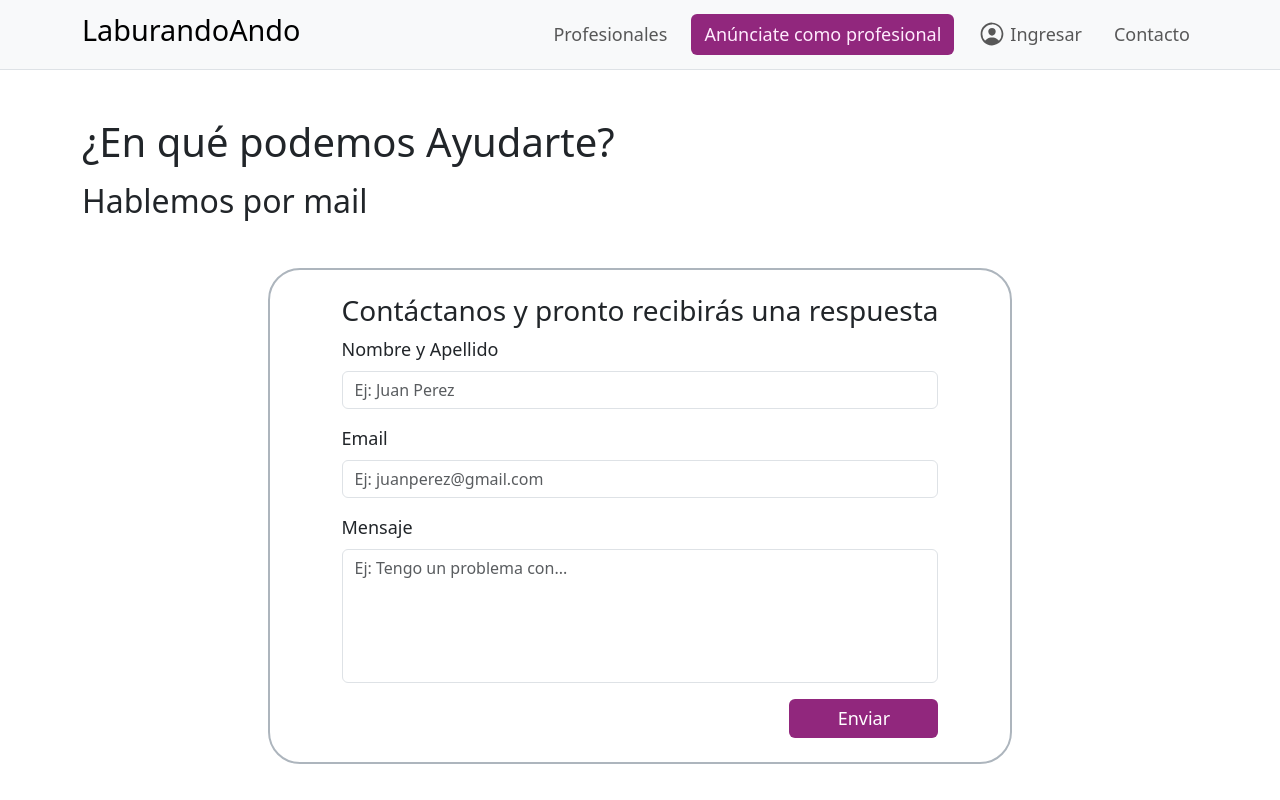
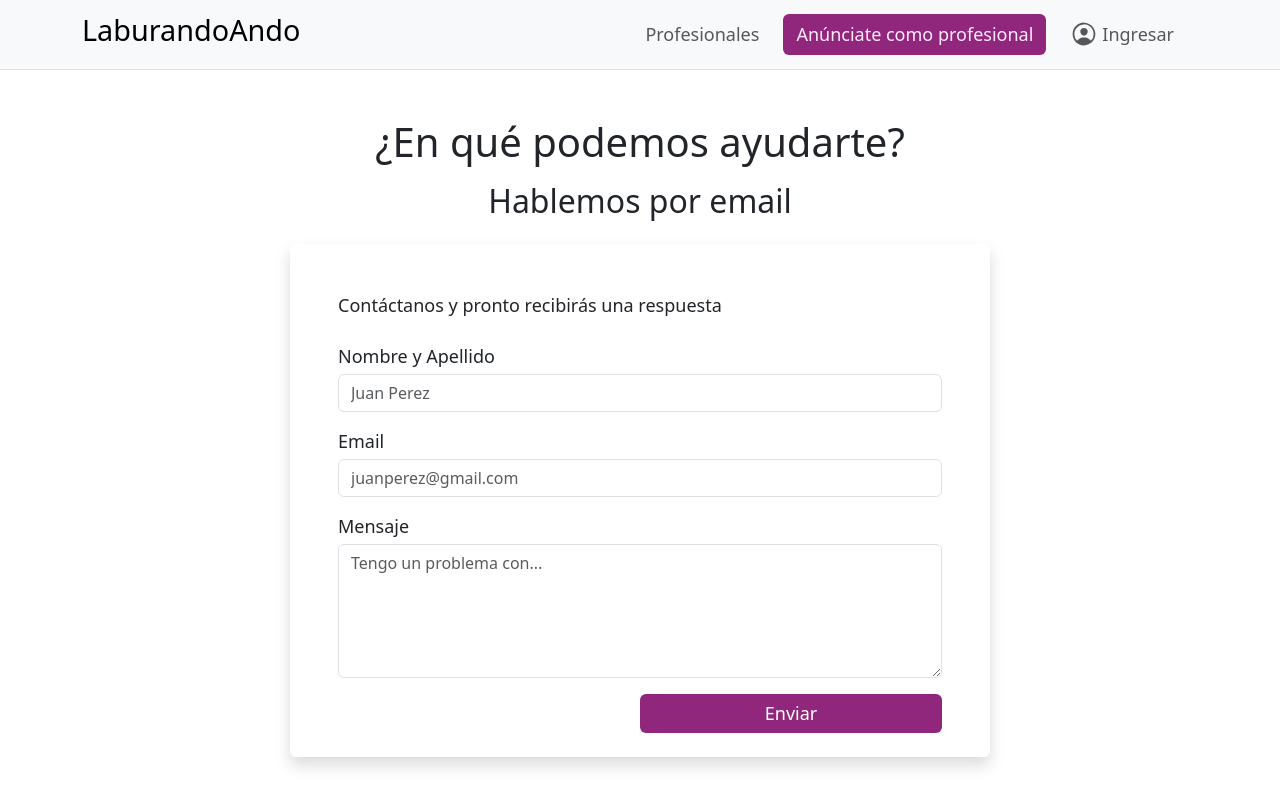
Before and after one commit to FranprzDev/LaburandoAndo, a React (Vite) app: page /contacto in a window 1280 px wide. Shown: the top 800 px of the page. Built offline with nearby package versions, Linux system fonts and the light colour scheme.

Commit message:
centre contenido de pag Contacto y aplique estilos a form y btn

```diff
--- a/src/common/components/Menu.jsx
+++ b/src/common/components/Menu.jsx
@@ -134,12 +134,6 @@ const Menu = () => {
                 </NavDropdown>
               </>
             )}
-            <Link
-              className={`nav-link`}
-              to={"/contacto"}
-            >
-              Contacto
-            </Link>
           </Nav>
         </Navbar.Collapse>
       </Container>
--- a/src/pages/Contacto/Contacto.jsx
+++ b/src/pages/Contacto/Contacto.jsx
@@ -1,16 +1,17 @@
-import React from 'react'
-import FormularioContacto from './components/FormularioContacto'
+import FormularioContacto from "./components/FormularioContacto";
 
 const Contacto = () => {
   return (
-    <section className='mainSection container'>
-      <div className='my-5'>
-      <h1>¿En qué podemos Ayudarte?</h1>
-      <h2 className='my-3'>Hablemos por mail</h2>
+    <section className="mainSection container py-3 py-lg-5">
+      <div className="text-center mb-md-4">
+        <h1>¿En qué podemos ayudarte?</h1>
+        <h2 className="my-3">Hablemos por email</h2>
       </div>
-      <FormularioContacto/>
+      <div className="d-flex justify-content-center w-100">
+        <FormularioContacto />
+      </div>
     </section>
-  )
-}
+  );
+};
 
-export default Contacto
+export default Contacto;
--- a/src/pages/Contacto/components/FormularioContacto.jsx
+++ b/src/pages/Contacto/components/FormularioContacto.jsx
@@ -1,8 +1,8 @@
-import React from "react";
 import { Button, Form } from "react-bootstrap";
 import "../contacto.css";
 import { useForm } from "react-hook-form";
 import { sendEmail } from "../emailJS/email";
+
 const FormularioContacto = () => {
   const {
     register,
@@ -12,31 +12,36 @@ const FormularioContacto = () => {
   } = useForm();
 
   const onSubmit = (data) => {
-    const {nombreApellido, email} = data
-    sendEmail(nombreApellido,email)
-    reset()
-  }
+    const { nombreApellido, email } = data;
+    sendEmail(nombreApellido, email);
+    reset();
+  };
 
   return (
-    <section className="justify-content-center d-lg-flex">
-    <div className="formularioContenedor px-xl-5 border border-2 border-dark-subtle rounded-5 mb-5">
-      <Form className="formularioContenedor p-4" onSubmit={handleSubmit(onSubmit)}>
-        <h3>Contáctanos y pronto recibirás una respuesta</h3>
-        <Form.Group className="mb-3" controlId="formNombreApellido">
-          <Form.Label>Nombre y Apellido</Form.Label>
+    <Form
+      className="formContact px-2 py-3 px-md-5 pb-md-4 pt-md-5 rounded-2 shadow border-1"
+      onSubmit={handleSubmit(onSubmit)}
+    >
+      <p className="mb-3 mb-md-4">
+        Contáctanos y pronto recibirás una respuesta
+      </p>
+      <Form.Group className="mb-2 mb-md-3">
+        <Form.Label className="w-100 text-lg-start fw-medium  fontSizeLabel mb-0 mb-md-1">
+          Nombre y Apellido
+        </Form.Label>
         <Form.Control
           type="text"
           className="input"
-            placeholder="Ej: Juan Perez"
+          placeholder="Juan Perez"
           {...register("nombreApellido", {
             required: "Su nombre y apellido es requerido",
-              minLength:{
+            minLength: {
               value: 3,
-                message: "Debe escribir al menos 3 letras"
+              message: "Debe escribir al menos 3 letras",
             },
             maxLength: {
               value: 40,
-                message: "Debe escribir menos de 40 letras"
+              message: "Debe escribir menos de 40 letras",
             },
             pattern: {
               value: /^[a-zA-Z\s]{3,40}$/,
@@ -46,26 +51,41 @@ const FormularioContacto = () => {
         />
         <div className="text-danger">{errors.nombreApellido?.message}</div>
       </Form.Group>
-        <Form.Group className="mb-3" controlId="formEmail">
-          <Form.Label>Email</Form.Label>
-          <Form.Control className="input" type="email" placeholder="Ej: juanperez@gmail.com" {...register("email", {
+      <Form.Group className="mb-2 mb-md-3">
+        <Form.Label className="w-100 text-lg-start fw-medium  fontSizeLabel mb-0 mb-md-1">
+          Email
+        </Form.Label>
+        <Form.Control
+          className="input"
+          type="email"
+          placeholder="juanperez@gmail.com"
+          {...register("email", {
             required: "Su email es requerido",
             pattern: {
-              value: /^[a-z0-9!#$%&'*+/=?^_`{|}~-]+(?:\.[a-z0-9!#$%&'*+/=?^_`{|}~-]+)*@(?:[a-z0-9](?:[a-z0-9-]*[a-z0-9])?\.)+[a-z0-9](?:[a-z0-9-]*[a-z0-9])?$/,
+              value:
+                /^[a-z0-9!#$%&'*+/=?^_`{|}~-]+(?:\.[a-z0-9!#$%&'*+/=?^_`{|}~-]+)*@(?:[a-z0-9](?:[a-z0-9-]*[a-z0-9])?\.)+[a-z0-9](?:[a-z0-9-]*[a-z0-9])?$/,
               message: "Ingrese un email válido",
             },
-          })} />
+          })}
+        />
         <div className="text-danger">{errors.email?.message}</div>
       </Form.Group>
-        <Form.Group className="mb-3" controlId="formPassword">
-          <Form.Label>Mensaje</Form.Label>
-          <Form.Control className="input" as="textarea" rows={5} placeholder="Ej: Tengo un problema con..." {...register("mensaje", {
+      <Form.Group className="mb-2 mb-md-3">
+        <Form.Label className="w-100 text-lg-start fw-medium  fontSizeLabel mb-0 mb-md-1">
+          Mensaje
+        </Form.Label>
+        <Form.Control
+          className="input"
+          as="textarea"
+          rows={5}
+          placeholder="Tengo un problema con..."
+          {...register("mensaje", {
             required: "Su mensaje es requerido",
-            minLength:{
+            minLength: {
               value: 4,
               message: "El mínimo de carácteres es 4",
             },
-            maxLength:{
+            maxLength: {
               value: 300,
               message: "El máximo de carácteres es 300",
             },
@@ -73,17 +93,16 @@ const FormularioContacto = () => {
               value: /^[a-zA-Z\s0-9]{4,300}$/,
               message: "Ingrese un mensaje válido",
             },
-          })} />
+          })}
+        />
         <div className="text-danger">{errors.mensaje?.message}</div>
       </Form.Group>
-        <div className="text-end">
-          <Button className="btnContacto w-25 border-0" type="submit">
+      <div className="text-md-end">
+        <Button className="btnContact border-0" type="submit">
           Enviar
         </Button>
       </div>
     </Form>
-    </div>
-    </section>
   );
 };
 
--- a/src/pages/Contacto/contacto.css
+++ b/src/pages/Contacto/contacto.css
@@ -1,18 +1,24 @@
-:root{
-    --Violeta: #91277d;
-    --HoverVioleta: #501c46;
-}
-.btnContacto{
-    background-color: var(--Violeta);
-}
-.btnContacto:hover{
-    background-color: var(--HoverVioleta);
+.formContact {
+  width: 100%;
 }
 
-textarea{
-    resize: none;
+.btnContact {
+  width: 100%;
+  background-color: var(--Violeta);
 }
 
-.formularioContenedor{
-    max-width: 800px;
+.btnContact:hover {
+  background-color: var(--HoverVioleta);
 }
+
+@media all and (min-width: 768px) {
+  .formContact {
+    max-width: 700px;
+  }
+}
+
+@media all and (min-width: 992px) {
+  .btnContact {
+    width: 50%;
+  }
+}
--- a/src/pages/Contacto/emailJS/email.js
+++ b/src/pages/Contacto/emailJS/email.js
@@ -1,4 +1,5 @@
-import emailjs from '@emailjs/browser'
+import emailjs from '@emailjs/browser';
+
 export const sendEmail = (nombreApellido, correo) => {
 let templateParams = {
     from_name: "LaburandoAndo",
@@ -6,7 +7,6 @@ let templateParams = {
     destinatario: correo,
     message: "Gracias por comunicarte con nosotros y formar parte de nuestra plataforma"
   };
-
 
   emailjs.send('service_6v2u03o', 'template_4bpkd6v', templateParams,{publicKey: 'OxrGU-cI0SpRng_Xg'}).then(
     (response) => {
--- a/src/router/ClientRouter.jsx
+++ b/src/router/ClientRouter.jsx
@@ -14,7 +14,7 @@ const ClientRouter = () => {
                 <Route path='/profesionales' element={<Profesionales/>}/>
                 <Route path="/detalle/:id" element={<DetallePublicacion />} />
                 <Route path='/nosotros' element={<Nosotros/>}/>
-                <Route path='/contacto' element={<Contacto/>}/>
+                <Route path='/contacto' element={<Contacto></Contacto>}/>
             </Routes>
         </MainLayout>
     )
```
Lines whose indentation alone changed are shown as unchanged.
